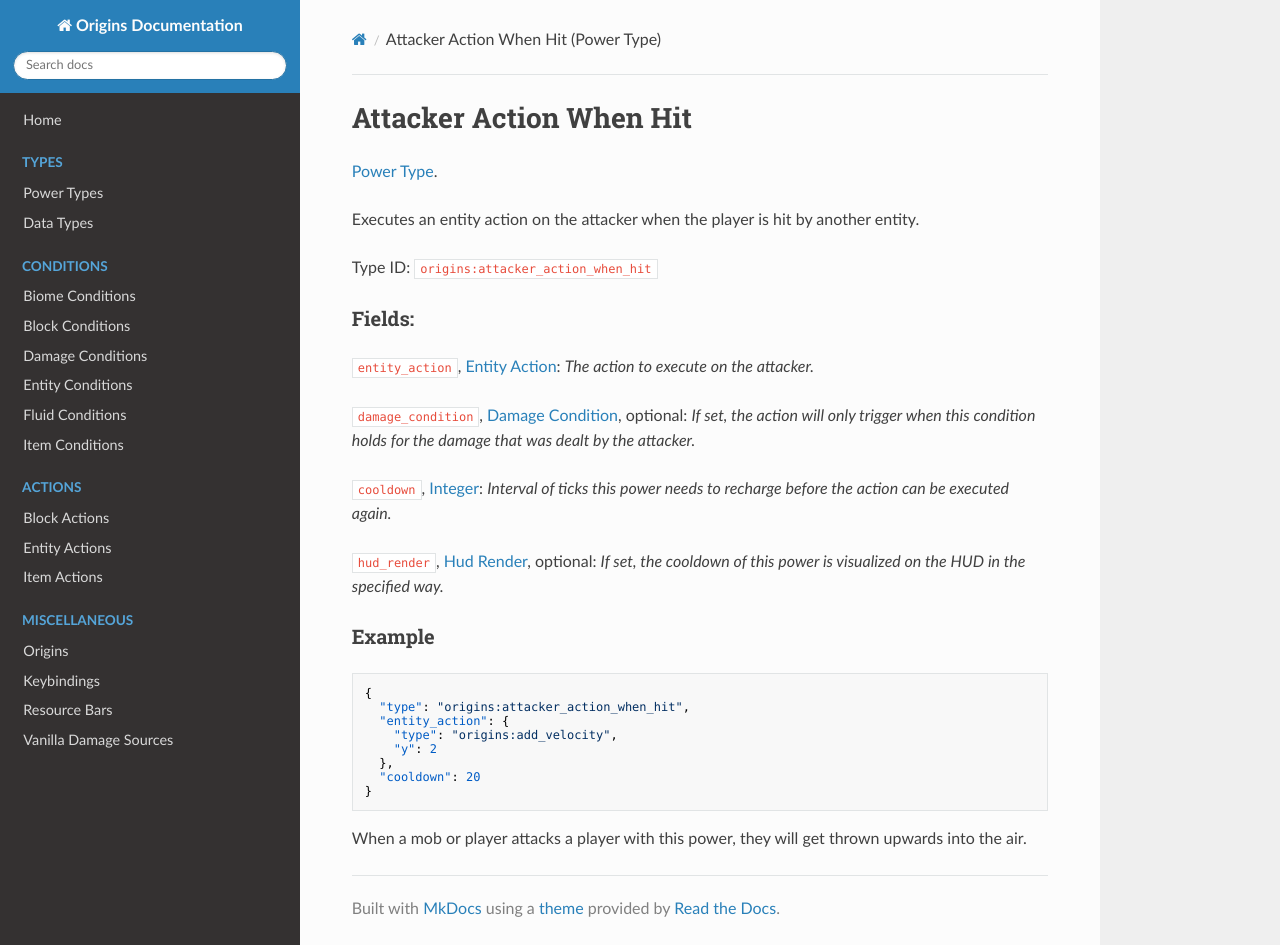
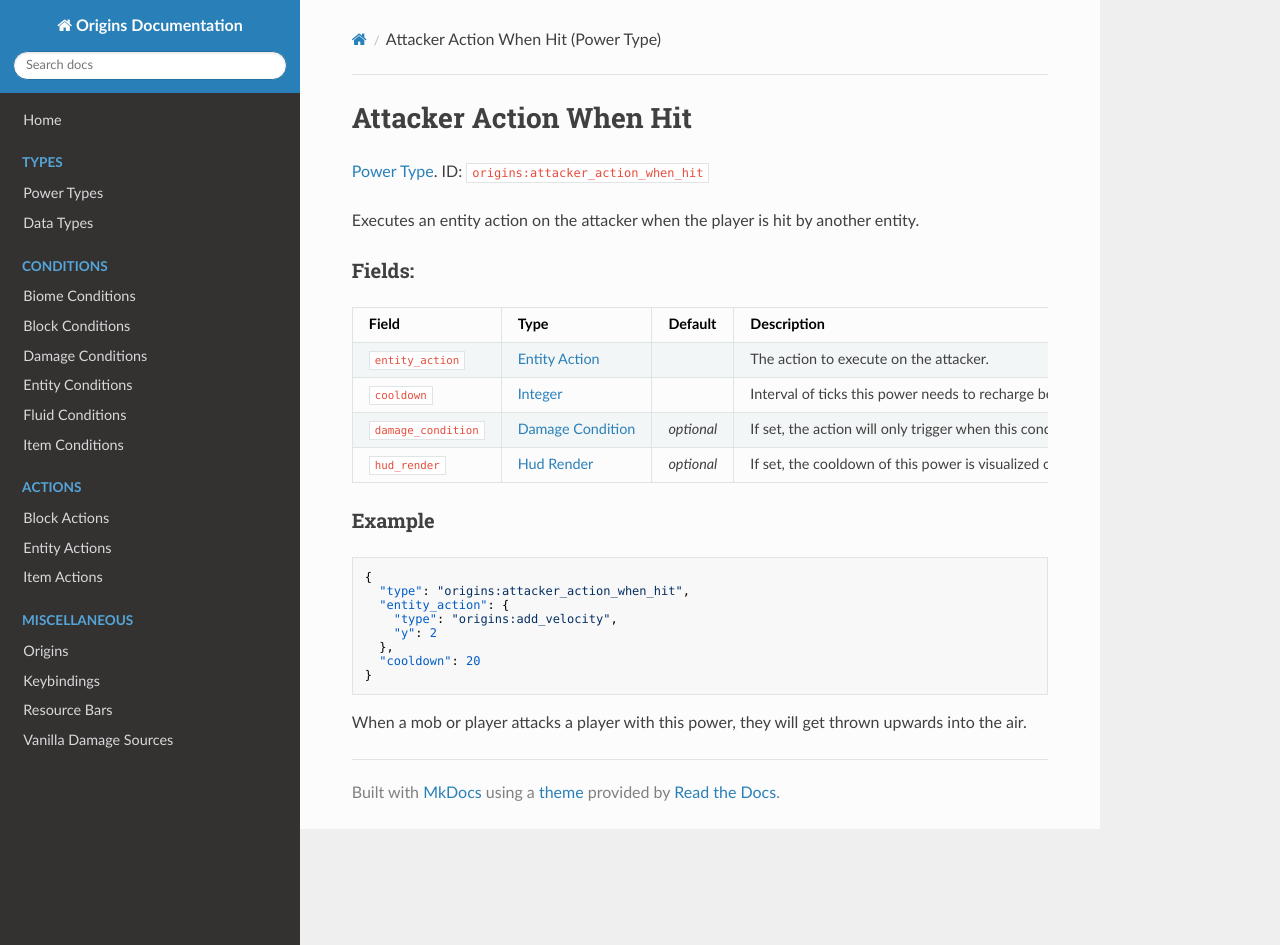
Before and after one commit to apace100/origins-docs, an MkDocs documentation site: the page built from docs/power_types/attacker_action_when_hit.md, in a window 1280 px wide and 945 px high. Built offline with MkDocs 1.6.1, drawn with Linux system fonts in a browser that asks for light colours; nearby versions of some CDN libraries.

Commit message:
Changed existing pages to use tables for their fields

```diff
--- a/docs/power_types/attacker_action_when_hit.md
+++ b/docs/power_types/attacker_action_when_hit.md
@@ -4,21 +4,18 @@ date: 2021-04-03
 ---
 # Attacker Action When Hit
 
-[Power Type](../power_types.md).
+[Power Type](../power_types.md). ID: `origins:attacker_action_when_hit`
 
 Executes an entity action on the attacker when the player is hit by another entity.
 
-Type ID: `origins:attacker_action_when_hit`
-
 ### Fields:
 
-`entity_action`, [Entity Action](../entity_actions.md): _The action to execute on the attacker._
-
-`damage_condition`, [Damage Condition](../damage_condition.md), optional: _If set, the action will only trigger when this condition holds for the damage that was dealt by the attacker._
-
-`cooldown`, [Integer](../data_types/integer.md): _Interval of ticks this power needs to recharge before the action can be executed again._
-
-`hud_render`, [Hud Render](../data_types/hud_render.md), optional: _If set, the cooldown of this power is visualized on the HUD in the specified way._
+Field  | Type | Default | Description
+-------|------|---------|-------------
+`entity_action` | [Entity Action](../entity_actions.md) | | The action to execute on the attacker.
+`cooldown` | [Integer](../data_types/integer.md) | | Interval of ticks this power needs to recharge before the action can be executed again.
+`damage_condition` | [Damage Condition](../damage_condition.md) | _optional_ | If set, the action will only trigger when this condition holds for the damage that was dealt by the attacker.
+`hud_render` | [Hud Render](../data_types/hud_render.md) | _optional_ | If set, the cooldown of this power is visualized on the HUD in the specified way.
 
 ### Example
 
```
Also changed, not shown: docs/entity_conditions/air.md (+4 -3 lines), docs/power_types/active_self.md (+7 -10 lines), docs/power_types/modify_break_speed.md (+6 -8 lines).
